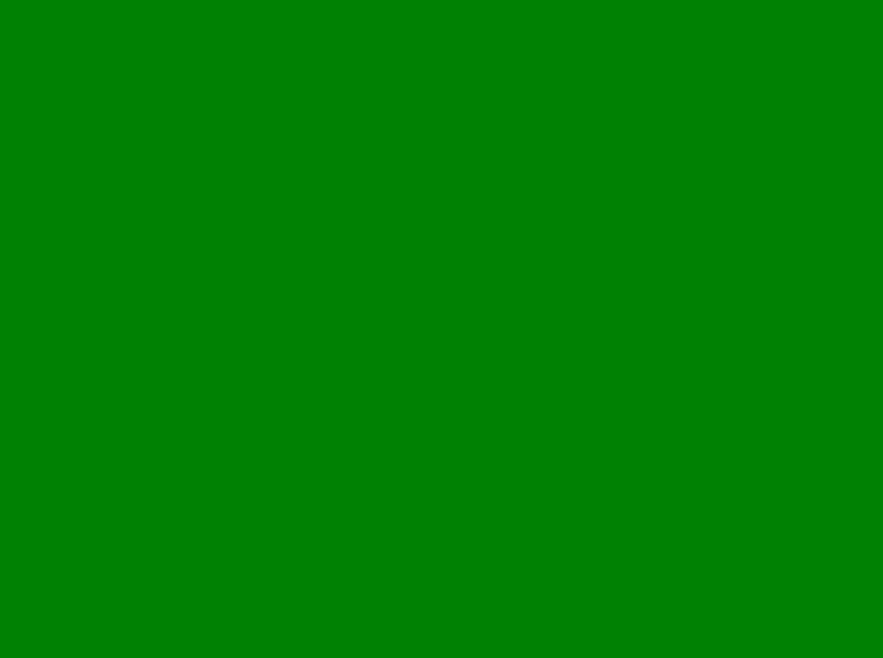
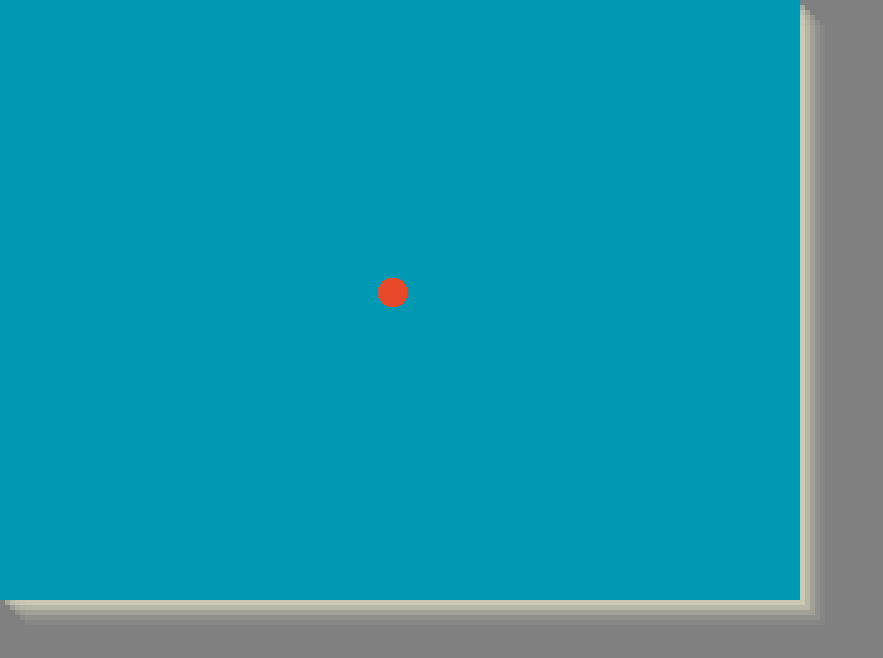
Before and after one commit to Kasador/pixie-pong-FSO, a website built with webpack: page src/index.html in a window 1280 px wide. Shown: the whole page, without its empty margins (0-883 px from the left). Built offline with nearby package versions, Linux system fonts and the light colour scheme.

Commit message:
Centered the circle, got the canvas up, and even got the height and width of objects

```diff
--- a/src/index.html
+++ b/src/index.html
@@ -7,7 +7,7 @@
     <title>Pixie Pong</title>
 </head>
 <body>
-
+    <div id="main"></div>
     <script src="bundle.js" defer></script> <!-- webpack compile script -->
 </body>
 </html>
--- a/src/index.js
+++ b/src/index.js
@@ -1,6 +1,59 @@
 import './index.scss'; // imports >>>
-/* REFS >>>
-
+// import 'pixi.js';
+// const { Application, Graphics } = require('pixi.js'); // Old vanillia JS
+import { Application, Graphics } from 'pixi.js'; // new ES6 imports
+/* REFS >>> PixiJS
+    1) https://pixijs.com/8.x/examples/basic/container
+    2) https://pixijs.com/8.x/playground
+    3) https://pixijs.com/8.x/examples
+    4) https://pixijs.download/v6.4.0/docs/PIXI.Application.html
+    5) https://pixijs.com/8.x/examples/graphics/simple
 */
 
 console.log('JS (JavaScript) file connected.');
+const main = document.getElementById('main');
+
+// Main App >>>
+(async () => { // IIFE (Immediately Invoked Function Expression)
+    const main = new Application(); // new Class for making a PixiJS app
+
+    await main.init({ // init main
+        background: '#0099B3',
+        resizeTo: main
+    })
+
+    document.body.appendChild(main.canvas); // append the app to the body element, the application
+    console.log(main.canvas); // see height and width of canvas
+
+    let getWidth = main.canvas.getAttribute('width');
+    let getHeight = main.canvas.getAttribute('height');
+    console.log(getWidth, getHeight, "(canvas Width x Height)");
+
+    const circle = new Graphics(); // new graphics to make the circle, the Class w/ objects
+    circle.interactive = true;
+    circle.on('pointermove', (event) => {
+        console.log('Pointer moved over this graphic!');
+    });
+
+    // Variables >>>
+    const canvasWeidth = getWidth - 15; // minus the canvas w/h by circle radius
+    const canvasHeight = getHeight - 15;
+
+    const circlePosX = canvasWeidth / 2; // dividing by 1 confirmed that circle radius won't pass the canvas
+    const circlePosY = canvasHeight / 2;
+
+    const options = { // circle options
+        x: circlePosX,
+        y: circlePosY,
+        radius: 15,
+        color: '0xE7492A'
+    }
+
+    circle.circle(options.x, options.y, options.radius); // make the object/graphics (x, y, radius)
+    circle.fill({ // color the made circle >>> .fill(0xhexcode, 1) is deprecated
+        color: options.color,
+        alpha: 1
+    });
+
+    main.stage.addChild(circle);
+})();
--- a/src/index.scss
+++ b/src/index.scss
@@ -3,8 +3,25 @@
 
 
 // color variables >>> the main color scheme
+$color-bg: #0099B3; // baby blue
+$color-border: #E7492A; // red-orange-ish
+$color-active: #95C730;
 
 body { // obviously, the body tag. Haha
-    background-color: green;
+    background-color: grey;
     font-family:Georgia, 'Times New Roman', Times, serif;
+
+    #main {
+        position: absolute;
+        z-index: -1;
+        width: 800px;
+        height: 600px;
+        // background-color: transparent;
+        box-shadow: rgba(232, 228, 201, 0.4) 5px 5px, rgba(232, 228, 201, 0.3) 10px 10px, rgba(232, 228, 201, 0.2) 15px 15px, rgba(232, 228, 201, 0.1) 20px 20px, rgba(232, 228, 201, 0.05) 25px 25px;
+
+        canvas {
+            position: absolute;
+            z-index: 1;
+        }
+    }
 }
```
